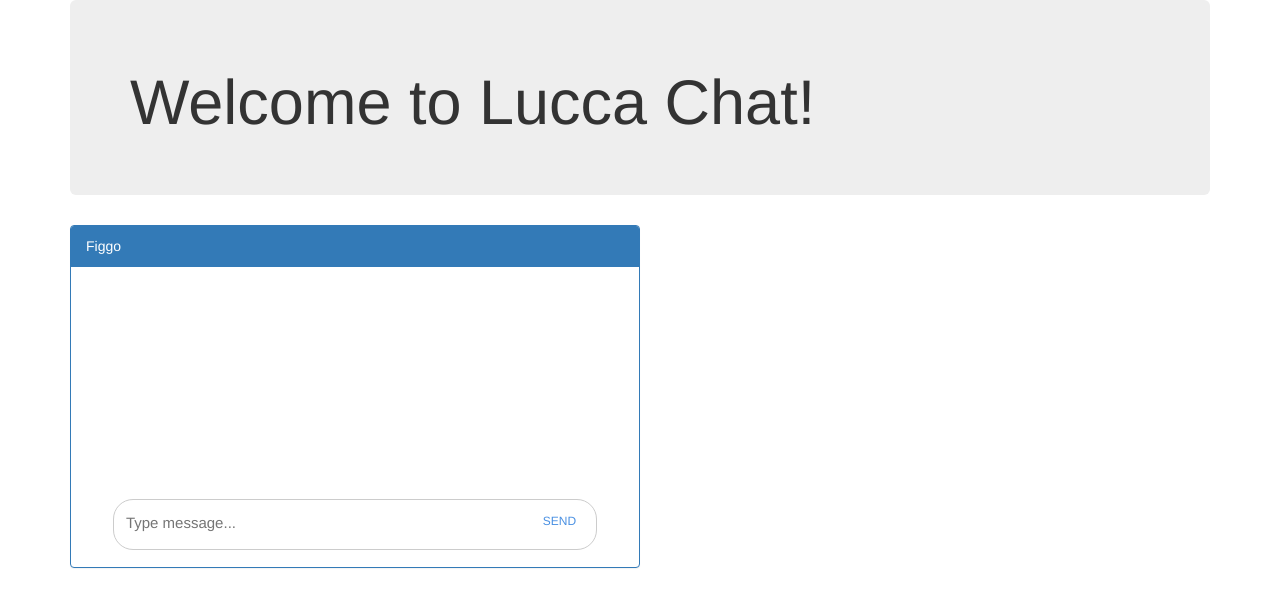
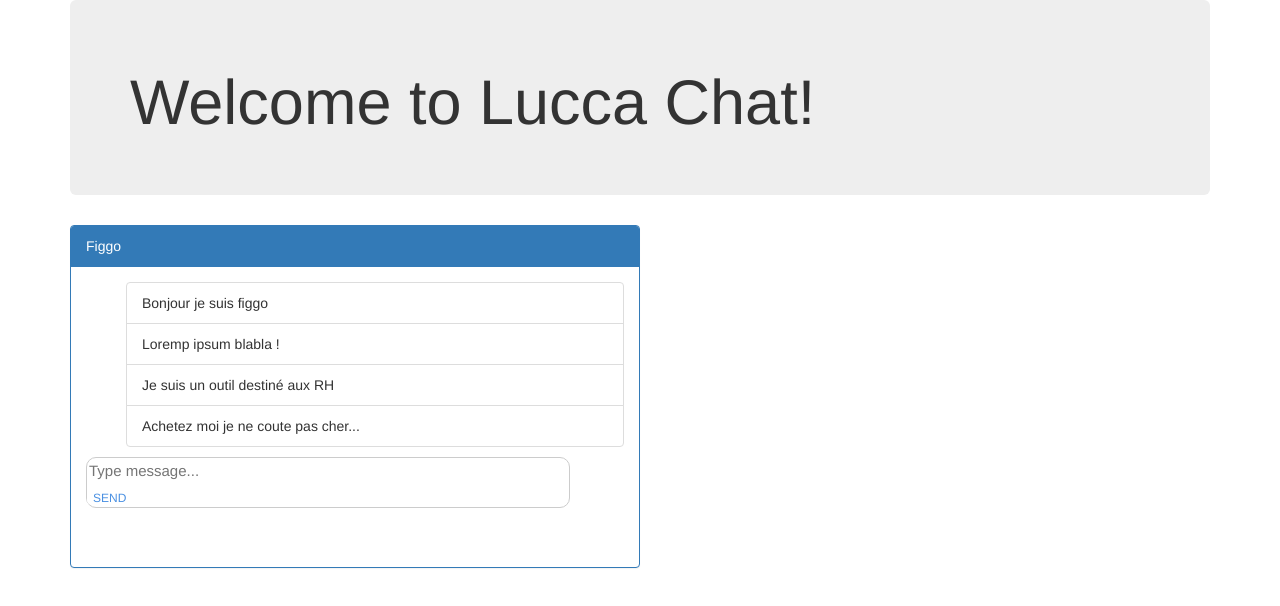
Before and after one commit to Gibrail/lucca-chat, an Angular app: page / in a window 1280 px wide. Shown: the top 606 px of the page. Built offline with nearby package versions, Linux system fonts and the light colour scheme.

Commit message:
Displays messages list

```diff
--- a/src/app/app.component.html
+++ b/src/app/app.component.html
@@ -8,6 +8,10 @@
       <div class="panel-body">
         <div class="messages-list">
 
+          <ul *ngIf="messages">
+            <li class="list-group-item" *ngFor="let message of messages">{{message.content}}</li>
+          </ul>
+
         </div>
         <div class="message-box">
           <textarea type="text" class="message-input" placeholder="Type message..."></textarea>
--- a/src/app/app.component.scss
+++ b/src/app/app.component.scss
@@ -1,7 +1,5 @@
 .panel-body {
   min-height: 300px;
-  display: flex;
-  align-items: flex-end;
 }
 
 .chat-container {
@@ -9,24 +7,18 @@
 }
 
 .messages-list {
+  display: block;
+  & ul {
 
+  }
 }
 
 .message-box {
-  //flex: 0 1 42px;
   width: 90%;
   background: #fff;
-  margin: 2px auto;
-  /*-webkit-box-shadow: 0px 1px 1px 1px rgba(0,0,0,0.4);
-  -moz-box-shadow: 0px 1px 1px 1px rgba(0,0,0,0.4);
-  box-shadow: 0px 1px 1px 1px rgba(0,0,0,0.4);*/
-  /*background: rgba(0, 0, 0, 0.3);
-    border-top:1px solid #e3e3e3;*/
-  padding: 10px;
-  position: relative;
-  -webkit-border-radius: 20px;
-  -moz-border-radius: 20px;
-  border-radius: 20px;
+  -webkit-border-radius: 10px;
+  -moz-border-radius: 10px;
+  border-radius: 10px;
   border: 1px solid #ccc;
 
   & .message-input {
@@ -34,11 +26,9 @@
     border: none;
     outline: none !important;
     resize: none;
-    /* color: rgba(255, 255, 255, .8);*/
     font-size: 15px;
     height: 24px;
     margin: 0;
-    padding-right: 20px;
     width: 100%;
     color: #444;
   }
@@ -46,18 +36,13 @@
     color: transparent;
   }
   & .message-submit {
-    position: absolute;
     z-index: 1;
-    top: 9px;
-    right: 10px;
     color: #4A90E2;
     border: none;
-    /* background: #c29d5f;*/
     background: #fff;
     font-size: 12px;
     text-transform: uppercase;
     line-height: 1;
-    padding: 6px 10px;
     border-radius: 5px;
     outline: none !important;
     transition: background .2s ease;
--- a/src/app/app.component.ts
+++ b/src/app/app.component.ts
@@ -1,11 +1,19 @@
-import { Component } from '@angular/core';
+import {Component, OnInit} from '@angular/core';
+import {Message} from "../models/chat.model";
 
 @Component({
   selector: 'app-root',
   templateUrl: './app.component.html',
   styleUrls: ['./app.component.scss']
 })
-export class AppComponent {
+export class AppComponent implements OnInit{
   title = 'Lucca Chat';
-  userName = 'Figgo'
+  userName = 'Figgo';
+  // messages: Message[] = [];
+  messages: Message[] = [{content: "Bonjour je suis figgo"}, {content: "Loremp ipsum blabla !"}, {content: "Je suis un outil destiné aux RH"}, {content: "Achetez moi je ne coute pas cher..."}];
+
+  ngOnInit(): void {
+
+  }
+
 }
```
Also changed, not shown: src/models/chat.model.ts (added, +23 -0 lines), src/services/chat.service.ts (added, +14 -0 lines), 2 other files (tests, documents, lock files or other folders).
